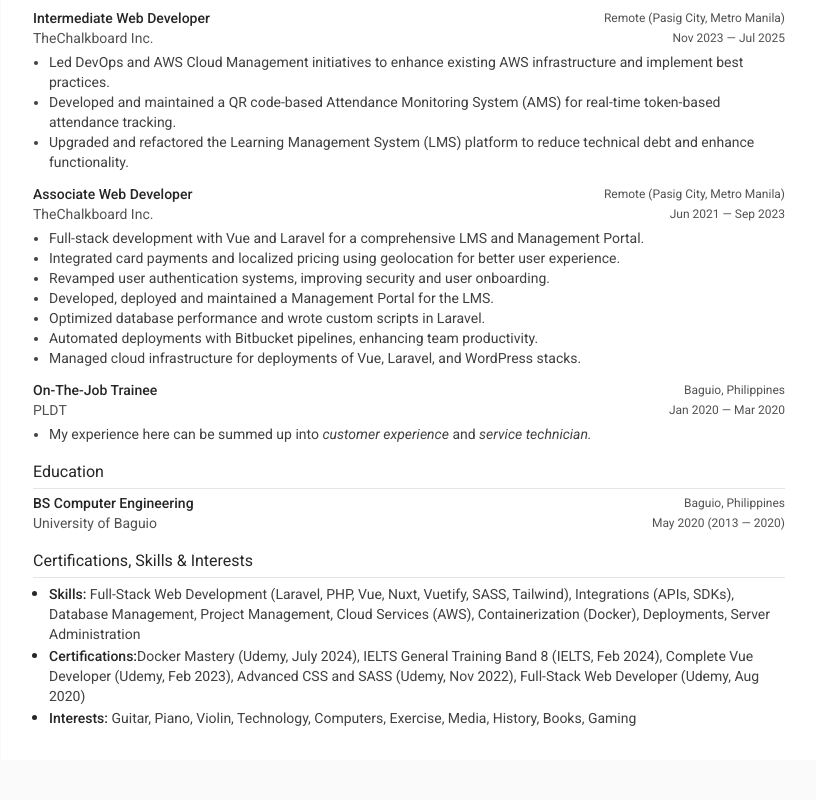
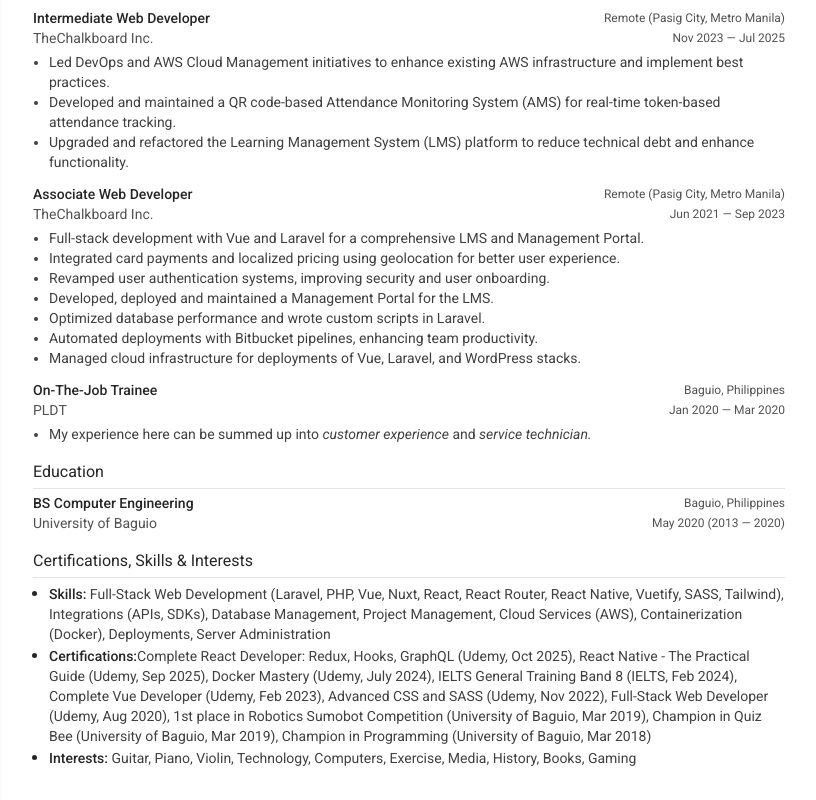
Before and after one commit to ijay-bm/resume, a Vue app: page / in a window 1280 px wide. Shown: the part 365-1165 px from the top of the page, without its empty margins (231-1047 px from the left). Before the commit the page ends 1125 px from the top, so only its background shows below. Built offline with nearby package versions, Linux system fonts and the light colour scheme.

Commit message:
feat: update resume with React and React Native certifications and skills

```diff
--- a/src/App.vue
+++ b/src/App.vue
@@ -118,6 +118,26 @@ onResumeStyleUpdateModelValue(DocumentStyle.CurriculumVitaeA);
 const certifications = ref<Certification[]>([
   {
     type: "Certificate of Completion",
+    // title: "Complete React Developer (w/ Redux, Hooks, GraphQL)",
+    title: "Complete React Developer: Redux, Hooks, GraphQL",
+    // shortTitle: "Complete React Developer",
+    issuer: "Udemy",
+    // description: "Partially Completed"
+    monthYear: "Oct 2025",
+    hidden: false
+  },
+  {
+    type: "Certificate of Completion",
+    // title: "Complete React Developer (w/ Redux, Hooks, GraphQL)",
+    title: "React Native - The Practical Guide",
+    // shortTitle: "Complete React Developer",
+    issuer: "Udemy",
+    // description: "Partially Completed"
+    monthYear: "Sep 2025",
+    hidden: false
+  },
+  {
+    type: "Certificate of Completion",
     monthYear: "July 2024",
     title: "Docker Mastery",
     issuer: "Udemy",
@@ -200,7 +220,7 @@ const certifications = ref<Certification[]>([
     issuer: "University of Baguio",
     // description:
     //   "Robotics Sumobot Competition during the 8th Brainwave at the School of Information Technology, University of Baguio.",
-    hidden: true
+    hidden: false
   },
   {
     type: "Certificate of Recognition",
@@ -209,7 +229,7 @@ const certifications = ref<Certification[]>([
     issuer: "University of Baguio",
     // description:
     //   "Regional 2018 Institute of Computer Engineers of the Philippines, Inc. (ICpEP) Challenge Competition",
-    hidden: true
+    hidden: false
   },
   {
     type: "Certificate of Merit",
@@ -218,7 +238,7 @@ const certifications = ref<Certification[]>([
     issuer: "University of Baguio",
     // description:
     //   "Regional 2017 Institute of Computer Engineers of the Philippines, Inc. (ICpEP) Challenge Competition",
-    hidden: true
+    hidden: false
   }
 ]);
 
@@ -235,6 +255,9 @@ const skills = ref<Skill[]>([
         experiences: [
           { name: "Vue", rating: 8 },
           { name: "Nuxt", rating: 7 },
+          { name: "React", rating: 5 },
+          { name: "React Router", rating: 5 },
+          { name: "React Native", rating: 4 },
           { name: "JavaScript", rating: 8 },
           { name: "HTML", rating: 7 },
           { name: "CSS/SASS", rating: 8 },
@@ -419,13 +442,6 @@ const ongoingCertifications = ref<OngoingCertification[]>([
     description: "Need To Know"
   },
   {
-    // title: "Complete React Developer (w/ Redux, Hooks, GraphQL)",
-    title: "Complete React Developer: Redux, Hooks, GraphQL",
-    shortTitle: "Complete React Developer",
-    platform: "Udemy",
-    description: "Partially Completed"
-  },
-  {
     // title: "The Ultimate React Course 2024: React, Next.js, Redux & More",
     title: "React Course 2024: Next.js, Redux & More",
     shortTitle: "React Course 2024",
--- a/src/components/Resume.vue
+++ b/src/components/Resume.vue
@@ -234,9 +234,10 @@
                 <p class="text-sm">
                   <span class="text-sm font-medium">Skills:</span>
                   <span class="text-neutral-700 dark:text-neutral-300">
-                    Full-Stack Web Development (Laravel, PHP, Vue, Nuxt, Vuetify, SASS, Tailwind),
-                    Integrations (APIs, SDKs), Database Management, Project Management, Cloud
-                    Services (AWS), Containerization (Docker), Deployments, Server Administration
+                    Full-Stack Web Development (Laravel, PHP, Vue, Nuxt, React, React Router, React
+                    Native, Vuetify, SASS, Tailwind), Integrations (APIs, SDKs), Database
+                    Management, Project Management, Cloud Services (AWS), Containerization (Docker),
+                    Deployments, Server Administration
                   </span>
                   <!-- <ul class="enumeration">
                   <li v-for="skill in skills" :key="skill.name" class="enumeration__item">
```
